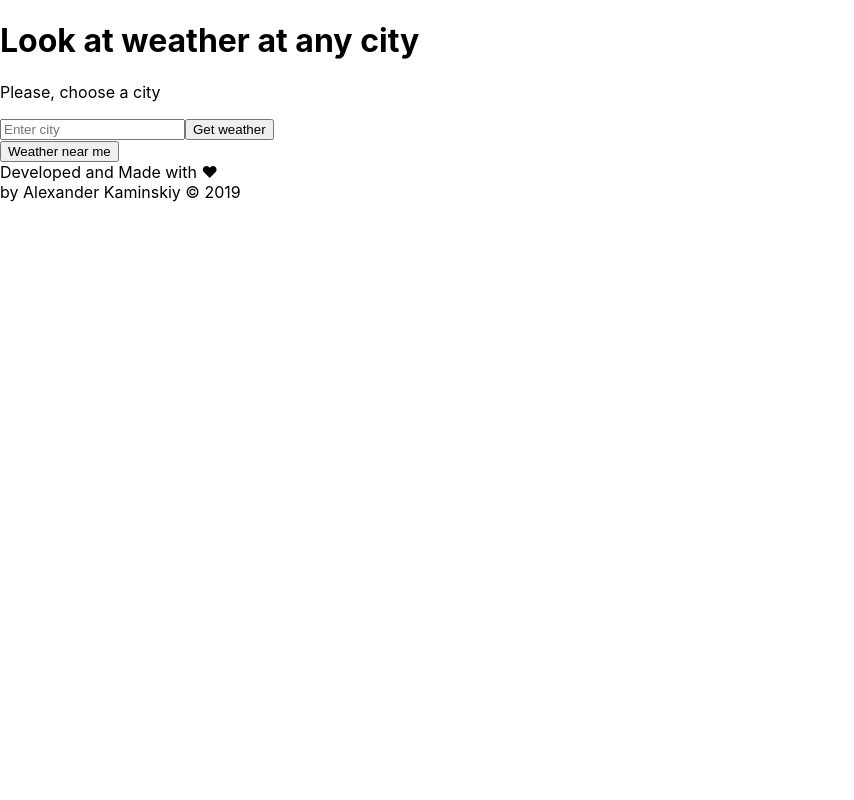
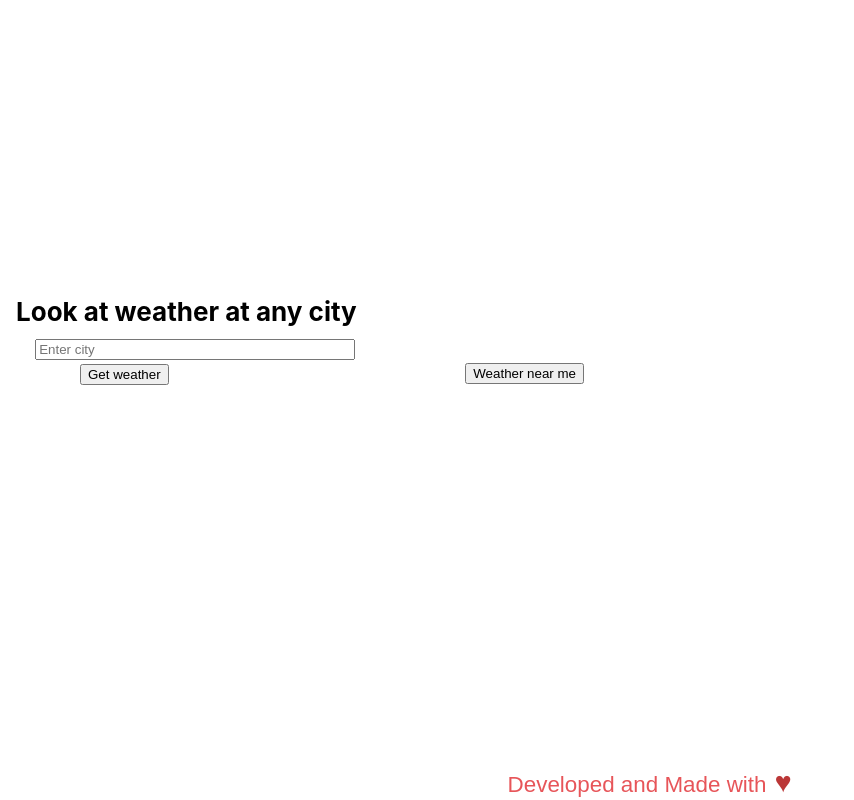
Before and after one commit to aussftw/weather_app, a React (Create React App) app: page / in a window 1280 px wide. Shown: the whole page, without its empty margins (0-854 px from the left). Built offline with nearby package versions, Linux system fonts and the light colour scheme; no server answers.

Commit message:
first steps with styles

```diff
--- a/package.json
+++ b/package.json
@@ -4,6 +4,7 @@
   "private": true,
   "dependencies": {
     "axios": "^0.18.0",
+    "node-sass": "^4.11.0",
     "react": "^16.8.6",
     "react-dom": "^16.8.6",
     "react-scripts": "2.1.8"
--- a/src/App.js
+++ b/src/App.js
@@ -1,9 +1,9 @@
 import React, { Component } from "react";
-import Header from "./Header";
-import Form from "./Form";
+import Header from "./Components/Header/Header";
+import Form from "./Components/Form/Form";
 import Result from "./Result";
-import Footer from "./Footer/Footer";
-import "./App.css";
+import Footer from "./Components/Footer/Footer";
+import style from "./style.scss"
 
 class App extends Component {
   constructor() {
@@ -158,10 +158,16 @@ class App extends Component {
   render() {
     return (
       <div className="container">
+        <div className="main">
           <Header />
-        <Form loadInputWeather={this.getInputWeather} />
-        {this.state.visible ? (
-          <div>
+          <div className="search-wrapper">
+            <Form loadInputWeather={this.getInputWeather} visible={this.state.visible} />
+            <div className={`coords-button ${this.state.visible === true ? '' : 'toggle'}`}>
+              {this.renderButton()}
+            </div>
+          </div>
+        </div>
+        <div className={`results-wrapper ${this.state.visible === true ? '' : 'hidden'}`}>
           <Result
             city={this.state.city}
             item={this.state.actualWeather}
@@ -170,8 +176,6 @@ class App extends Component {
             forecastItems={this.state.forecast}
           />
         </div>
-        ) : null}
-        {this.renderButton()}
         <Footer />
       </div>
     );
--- a/src/Footer/Footer.js
+++ b/src/Components/Footer/Footer.js
@@ -1,5 +1,5 @@
 import React from "react";
-// import "./footer.css";
+// import "./Footer.scss";
 
 const Footer = () => {
   return (
--- /dev/null
+++ b/src/Components/Footer/_Footer.scss
@@ -0,0 +1,105 @@
+.footer-container {
+  display: flex;
+  justify-content: center;
+  text-align: center;
+  padding: 1.2rem;
+  padding-bottom: 0.5rem;
+  width: 100%;
+  position: fixed;
+  bottom: 0;
+}
+
+.footer-text {
+  font-family: "Poppins", sans-serif;
+  font-size: 1rem;
+  color: #e75559;
+  margin-top: 0.5rem;
+  padding: 1rem;
+  padding-bottom: 0.5rem;
+
+}
+.brown {
+  display: inline;
+  color: #bb3737;
+  font-weight: bold;
+  font-size: 2rem;
+}
+.footer-text-extented {
+  margin-top: 0.5rem;
+  font-size: 1.1rem;
+}
+
+.socials {
+  margin-left: 1rem;
+}
+
+i {
+  color: #e75559;
+}
+
+@media screen and (max-width: 375px) and (max-height: 812px) {
+  .footer-container {
+    padding: 0.6rem;
+
+  }
+  .footer-text {
+    height: 3rem;
+    font-size: 1rem;
+    margin-top: 0.1rem;
+    padding: 0.2rem;
+
+    font-weight: 100;
+  }
+  .brown {
+    font-size: 1.5rem;
+  }
+  .footer-text-extented {
+    margin-top: 0.15rem;
+    font-size: 1rem;
+  }
+}
+
+@media only screen and (min-device-width: 320px) and (max-device-height: 568px) {
+  .footer-container {
+    padding: 1.2rem;
+  }
+  .footer-text {
+    height: 2rem;
+    font-size: 1rem;
+    margin-top: 0.1rem;
+    padding: 0.2rem;
+    padding-bottom: 0.5rem;
+    background: none;
+    font-weight: 100;
+  }
+  .brown {
+    font-size: 1.2rem;
+  }
+  .footer-text-extented {
+    margin-top: 0.1rem;
+    font-size: 0.9rem;
+    margin-bottom: 0.2rem;
+  }
+}
+@media only screen and (min-device-width: 375px) and (max-device-height: 667px) {
+  .footer-container {
+    padding: 0.6rem;
+  }
+  .footer-text {
+    height: 1rem;
+    font-size: 1.4rem;
+    margin-top: 0.1rem;
+    padding: 0.2rem;
+    padding-bottom: 0.5rem;
+    background: none;
+    font-weight: 100;
+  }
+  .brown {
+    font-size: 1.8rem;
+  }
+  .footer-text-extented {
+    margin-top: 0.1rem;
+    font-size: 1.1rem;
+    margin-bottom: 0.1rem;
+  }
+}
--- a/src/Form.js
+++ b/src/Components/Form/Form.js
@@ -2,10 +2,9 @@ import React from "react";
 
 const Form = props => {
   return (
-    <div>
+    <div className={`search-wrapper${props.visible === true ? 'toggle' : ''}`}>
       <form onSubmit={props.loadInputWeather}>
         <input type="text" name="city" placeholder="Enter city" required />
-
         <button>Get weather</button>
       </form>
     </div>
--- /dev/null
+++ b/src/Components/Form/_Form.scss
@@ -0,0 +1,19 @@
+.search-wrapper {
+  display: inline-block;
+  justify-content: center;
+  position: fixed;
+  top: 40%;
+  margin: 1rem;
+  input {
+    width: 95%;
+    margin: 0.2rem;
+  }
+  button{
+    margin-left: 3rem;
+  }
+}
+
+.toggle {
+  position: fixed;
+  top: 0%;
+}
--- a/src/Header.js
+++ b/src/Components/Header/Header.js
@@ -2,9 +2,8 @@ import React from "react";
 
 const Header = () => {
   return (
-    <div>
+    <div className="header">
       <h1>Look at weather at any city</h1>
-      <p> Please, choose a city </p>
     </div>
   );
 };
--- /dev/null
+++ b/src/Components/Header/_Header.scss
@@ -0,0 +1,23 @@
+.header {
+  text-align: center;
+  font-size: 13px;
+  color: black;
+
+  justify-content: center;
+  padding-bottom: 0.2rem;
+  justify-content: center;
+  position:fixed;
+  top: 37%;
+  margin-left: 1rem
+
+
+}
+
+p {
+  font-size: 1rem;
+  margin: 0;
+}
+
+h1 {
+  margin: 0;
+}
--- /dev/null
+++ b/src/main.scss
@@ -0,0 +1,14 @@
+.hidden {
+  display: none !important;
+}
+
+.main {
+  display: inline-block;
+}
+
+.coords-button {
+  position: fixed;
+  top: 45.3%;
+  left: 32.6%;
+  margin: 0;
+}
--- a/src/style.scss
+++ b/src/style.scss
@@ -0,0 +1,5 @@
+@import "./Components/Footer/_Footer.scss";
+@import  "./Components/Header/_Header.scss";
+@import "./Components/Form/Form.scss";
+@import "./main.scss";
+// @import "./Components/Form/_Form.scss";
```
Also changed, not shown: src/apis/api.js (deleted), 1 other file (tests, documents, lock files or other folders). Lines whose indentation alone changed are shown as unchanged.
